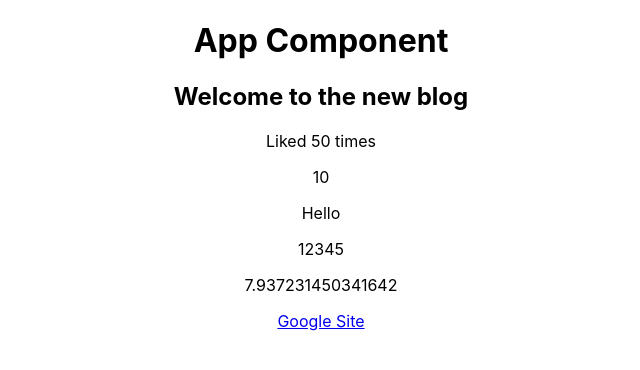
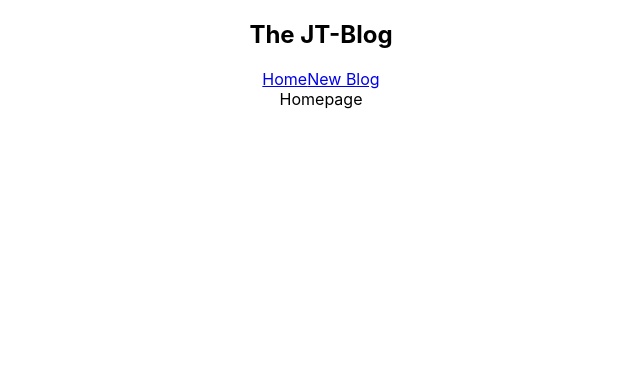
Before and after one commit to johntrehearn/reactAPT, a React (Create React App) app in the folder jtblog/: page / in a window 1280 px wide. Shown: the top 370 px of the page, without its empty margins (319-959 px from the left). Built offline with nearby package versions, Linux system fonts and the light colour scheme.

Commit message:
Components nested in app

```diff
--- a/jtblog/src/App.js
+++ b/jtblog/src/App.js
@@ -1,38 +1,13 @@
 import './App.css';
+import Home from './Home';
+import Navbar from './Navbar';
 
 function App() {
-  // when we use {} React knows we want to use JavaScript / output a dynamic variable.
-
-  const title = 'Welcome to the new blog';
-
-  const likes = 50;
-
-  // React converts to a string when rendering to the DOM.
-
-  // We can use JavaScript expressions inside JSX by wrapping them in curly braces. i.e. A javascripts statment that outputs a value. Either a string or number or an array. REMEMBER IT OUTPUTS THEM AS A STRING.
-
-  // The only thing we CANNOT output is booleans or objects.
-
-  // You can also output little evaluations like maths random numbers.
-
-  // We can also use these dynamic values as attribute values in elements tags.
-
-  // e.g. you could have a list of blog titles and you could loop through them and output them as a list of <li> elements.
-
-  const link = 'http://www.google.com';
-
   return (
     <div className="App">
+      <Navbar />
       <div className="content">
-        <h1>App Component</h1>
-        <h2>{title}</h2>
-        <p>Liked {likes} times</p>
-        <p>{10}</p>
-        <p>{'Hello'}</p>
-        <p>{[1, 2, 3, 4, 5]}</p>
-        <p>{Math.random() * 10}</p>
-
-        <a href={link}>Google Site</a>
+        <Home />
       </div>
     </div>
   );
--- /dev/null
+++ b/jtblog/src/Home.js
@@ -0,0 +1,9 @@
+const Home = () => {
+  return (
+    <div className="home">
+      <div>Homepage</div>
+    </div>
+  );
+};
+
+export default Home;
--- /dev/null
+++ b/jtblog/src/Navbar.js
@@ -0,0 +1,11 @@
+const Navbar = () => {
+  return (
+    <nav className="navbar">
+      <h1>The JT-Blog</h1>
+      <a href="/">Home</a>
+      <a href="/create">New Blog</a>
+    </nav>
+  );
+};
+
+export default Navbar;
```
Also changed, not shown: jtblog/src/App Notes.js (added, +41 -0 lines).
